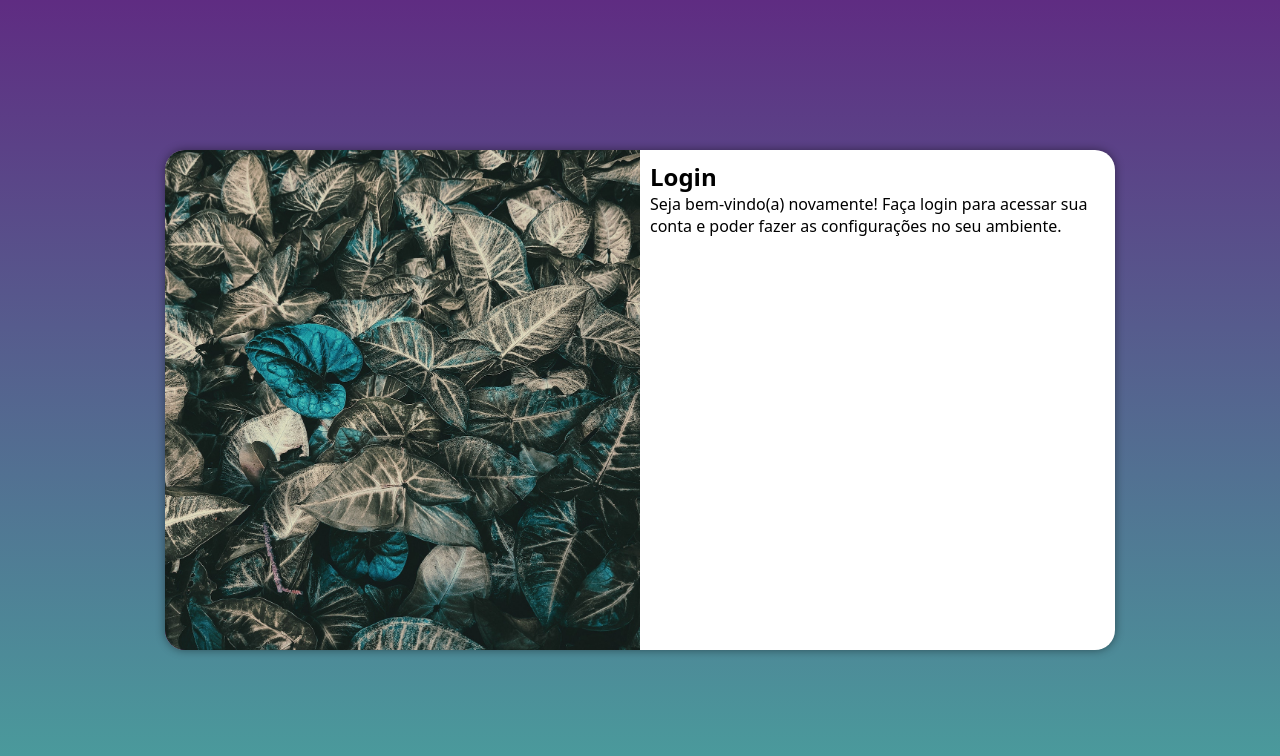
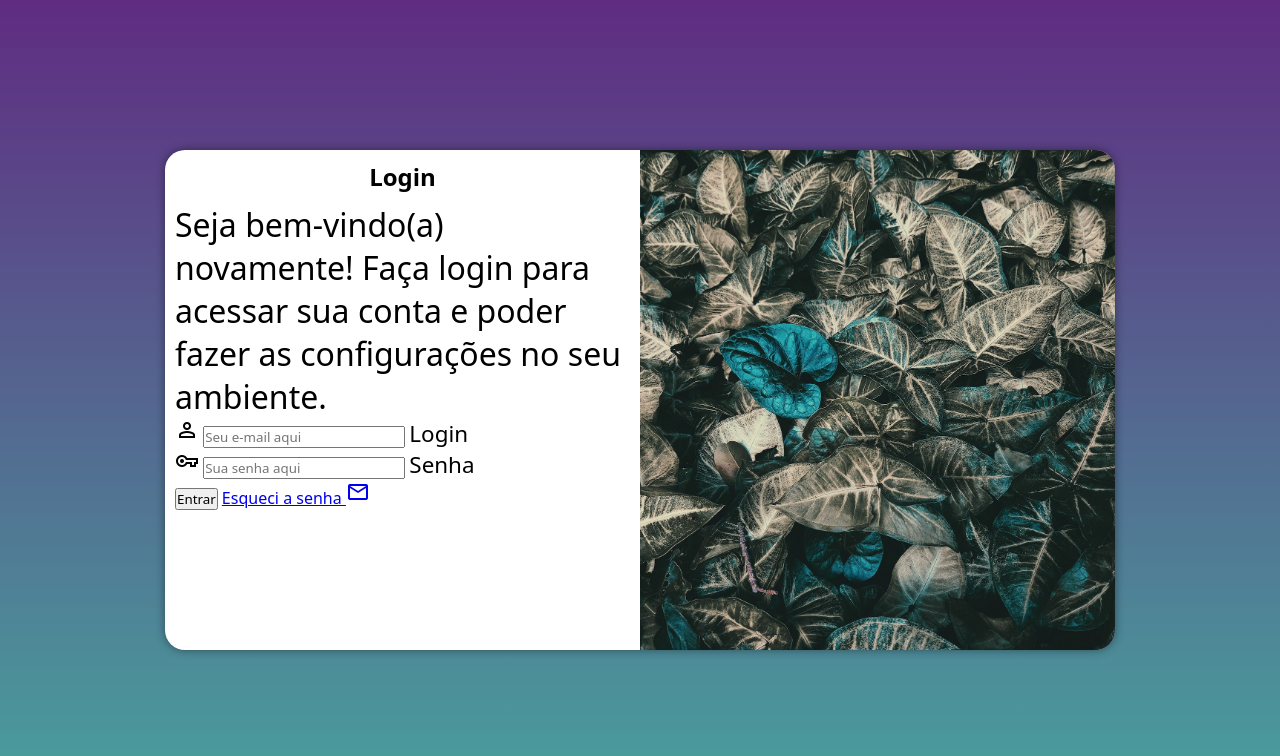
Before and after one commit to PabloPBS/projeto-login, a plain HTML site: page index.html in a window 1280 px wide. Drawn offline with nearby package versions, Linux system fonts and the light colour scheme.

Commit message:
formulario criado

```diff
--- a/estilos/media-query.css
+++ b/estilos/media-query.css
@@ -20,6 +20,14 @@
         float: right;
         width: 70%;
     }
+
+    div#formulario > p {
+        font-size: 1.2em;
+    }
+
+    label {
+        font-size: 1em;
+    }
 }
 
 @media screen and (min-width: 992px) {
@@ -33,13 +41,21 @@
     }
 
     section#login > div#imagem {
-        float: left;
+        float: right;
         width: 50%;
         height: 100%;
     }
 
     section#login > div#formulario {
-        float: right;
+        float: left;
         width: 50%;
     }
+
+    div#formulario > p {
+        font-size: 2.0em;
+    }
+
+    label {
+        font-size: 1.4em;
+    }
 }
--- a/estilos/style.css
+++ b/estilos/style.css
@@ -54,3 +54,16 @@ section#login > div#formulario {
     display: block;
     padding: 10px;
 }
+
+div#formulario > h1{
+    text-align: center;
+    margin-bottom: 10px;
+}
+
+div#formulario > p {
+    font-size: 0.8em;
+}
+
+label {
+    font-size: 0.9em;
+}
--- a/index.html
+++ b/index.html
@@ -4,6 +4,7 @@
     <meta charset="UTF-8">
     <meta http-equiv="X-UA-Compatible" content="IE=edge">
     <meta name="viewport" content="width=device-width, initial-scale=1.0">
+    <link href="https://fonts.googleapis.com/css2?family=Material+Symbols+Outlined" rel="stylesheet"/>
     <link rel="stylesheet" href="estilos/style.css">
     <link rel="stylesheet" href="estilos/media-query.css">
     <title>Login</title>
@@ -17,8 +18,19 @@
             <div id="formulario">
                 <h1>Login</h1>
                 <p>Seja bem-vindo(a) novamente! Faça login para acessar sua conta e poder fazer as configurações no seu ambiente.</p>
-                <form action="login.php" method="post">
-
+                <form action="login.php" method="post" autocomplete="on">
+                    <div class="campo">
+                        <i class="material-symbols-outlined">person</i>
+                        <input type="email" name="email" id="iemail" placeholder="Seu e-mail aqui" autocomplete="email" required maxlength="30">
+                        <label for="ilogin">Login</label>
+                    </div>
+                    <div class="campo">
+                        <i class="material-symbols-outlined">vpn_key</i>
+                        <input type="password" name="senha" id="isenha" placeholder="Sua senha aqui" autocomplete="current-password" required minlength="8" maxlength="20">
+                        <label for="isenha">Senha</label>
+                    </div>
+                    <input type="submit" value="Entrar">
+                    <a href="esqueci.html">Esqueci a senha <i class="material-symbols-outlined">mail</i></a>
                 </form>
             </div>
         </section>
```
